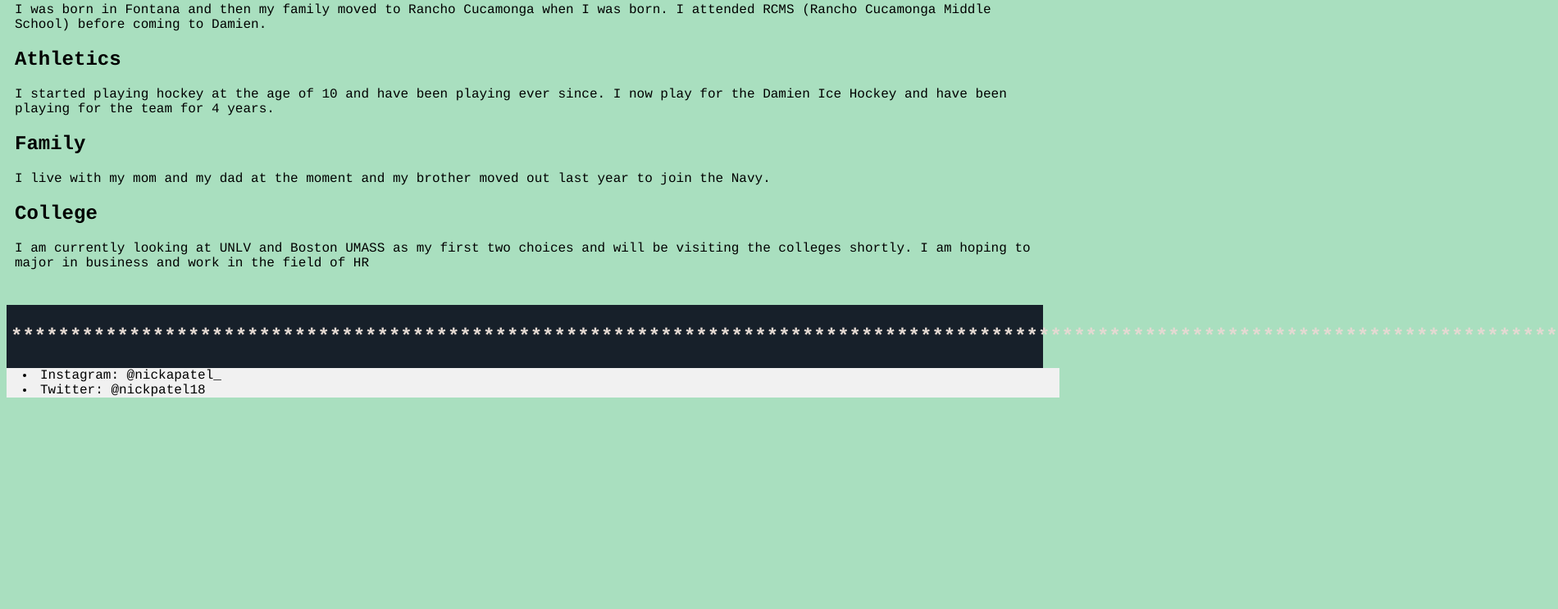
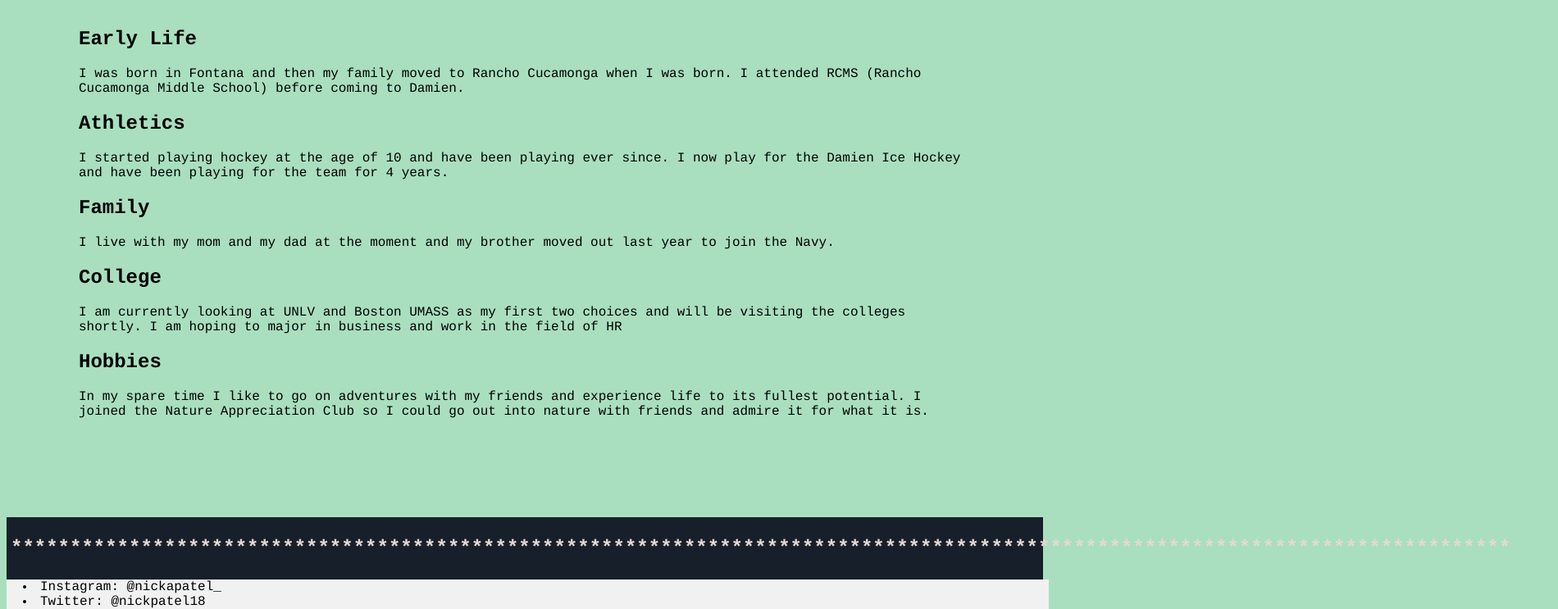
Before and after one commit to napatel19/Nicholas-Patel-s-Website-Boi, a plain HTML site: page aboutme.html in a window 1280 px wide. Shown: the part 215-958 px from the top of the page at 82% size, 1900 px wide, since content can reach past the window. Before the commit the page ends 800 px from the top, so only its background shows below. Drawn offline with Linux system fonts and the light colour scheme.

Commit message:
Add files via upload

```diff
--- a/aboutme.html
+++ b/aboutme.html
@@ -28,10 +28,13 @@
 
 <h2>College</h2>
 <p>I am currently looking at UNLV and Boston UMASS as my first two choices and will be visiting the colleges shortly. I am hoping to major in business and work in the field of HR</p>
+
+<h2>Hobbies</h2>
+<p>In my spare time I like to go on adventures with my friends and experience life to its fullest potential. I joined the Nature Appreciation Club so I could go out into nature with friends and admire it for what it is.</p>
 	</div>
 
 	<div class="card">
-			<h2>***********************************************************************************************************************************</h2>
+			<h2>*******************************************************************************************************************************</h2>
 		</div>
 
 
--- a/stylesheet3.css
+++ b/stylesheet3.css
@@ -35,11 +35,11 @@ body {
 
 .footer {
 	float: left;
-	width: 100%;
+	width: 99%;
 	background-color: #f1f1f1;
 	padding-left: 20px;
 }
 
 .padding {
-	padding: 10px;
+	padding: 88px;
 }
```
Also changed, not shown: index.html (+2 -2 lines).
